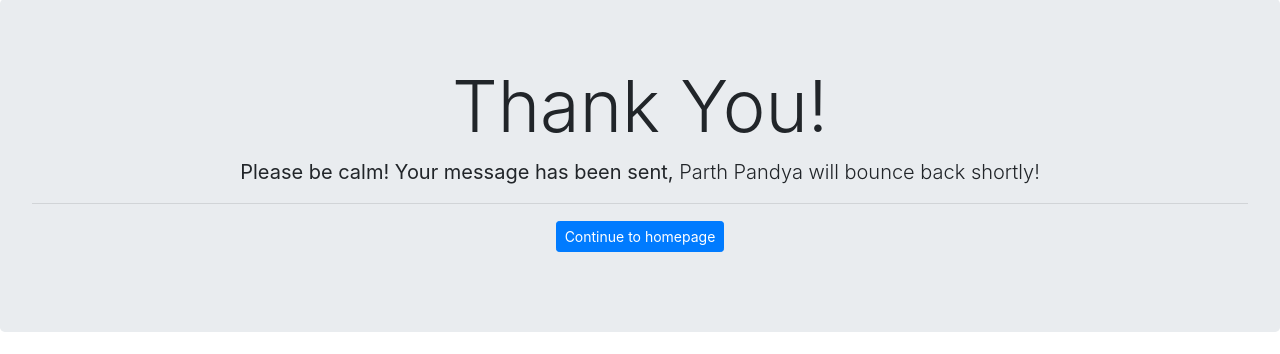
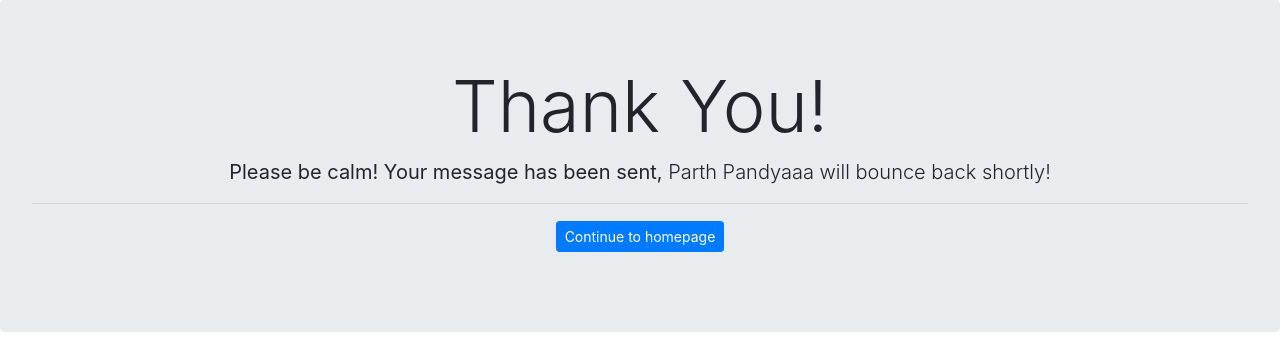
Before and after one commit to parthpandyappp/Mail-Me, a Django app: page /process/ in a window 1280 px wide. Shown: the part 345-699 px from the top of the page. Run offline with Django 3.2, Linux system fonts and the light colour scheme; some libraries are stand-ins or nearby versions.

Commit message:
Update success.html

```diff
--- a/templates/Mailon/success.html
+++ b/templates/Mailon/success.html
@@ -17,7 +17,7 @@
         <div class="jumbotron text-center">
             <h1 class="display-3">Thank You!</h1>
             <h4 class="display-4"> {{from_email}} </h4>
-            <p class="lead"><strong>Please be calm! Your message has been sent, </strong> Parth Pandya will bounce back shortly!</p>
+            <p class="lead"><strong>Please be calm! Your message has been sent, </strong> Parth Pandyaaa will bounce back shortly!</p>
             <hr>
             <p class="lead">
               <a class="btn btn-primary btn-sm" href="#" onclick="history.go(-1); return false;" role="button">Continue to homepage</a>
```
